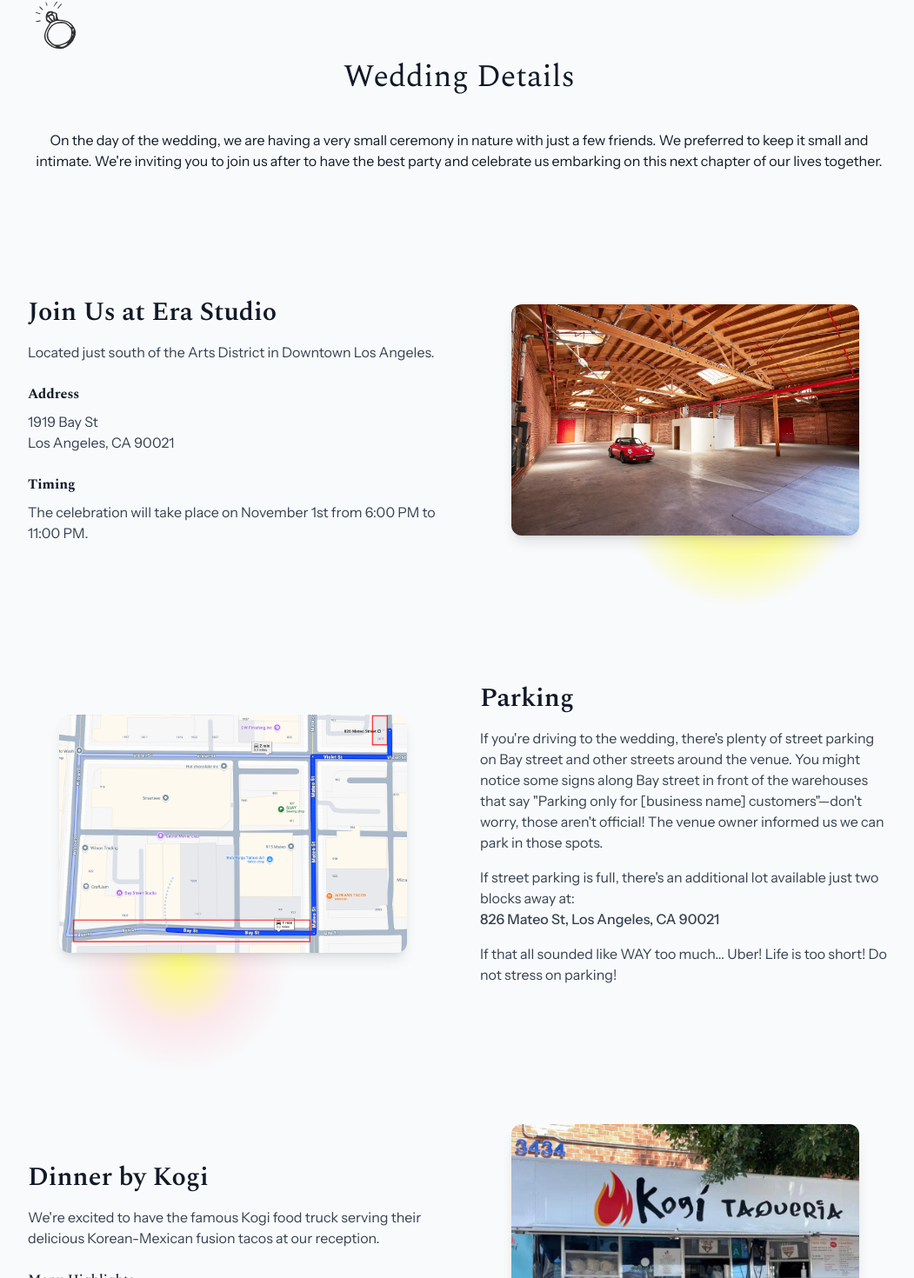
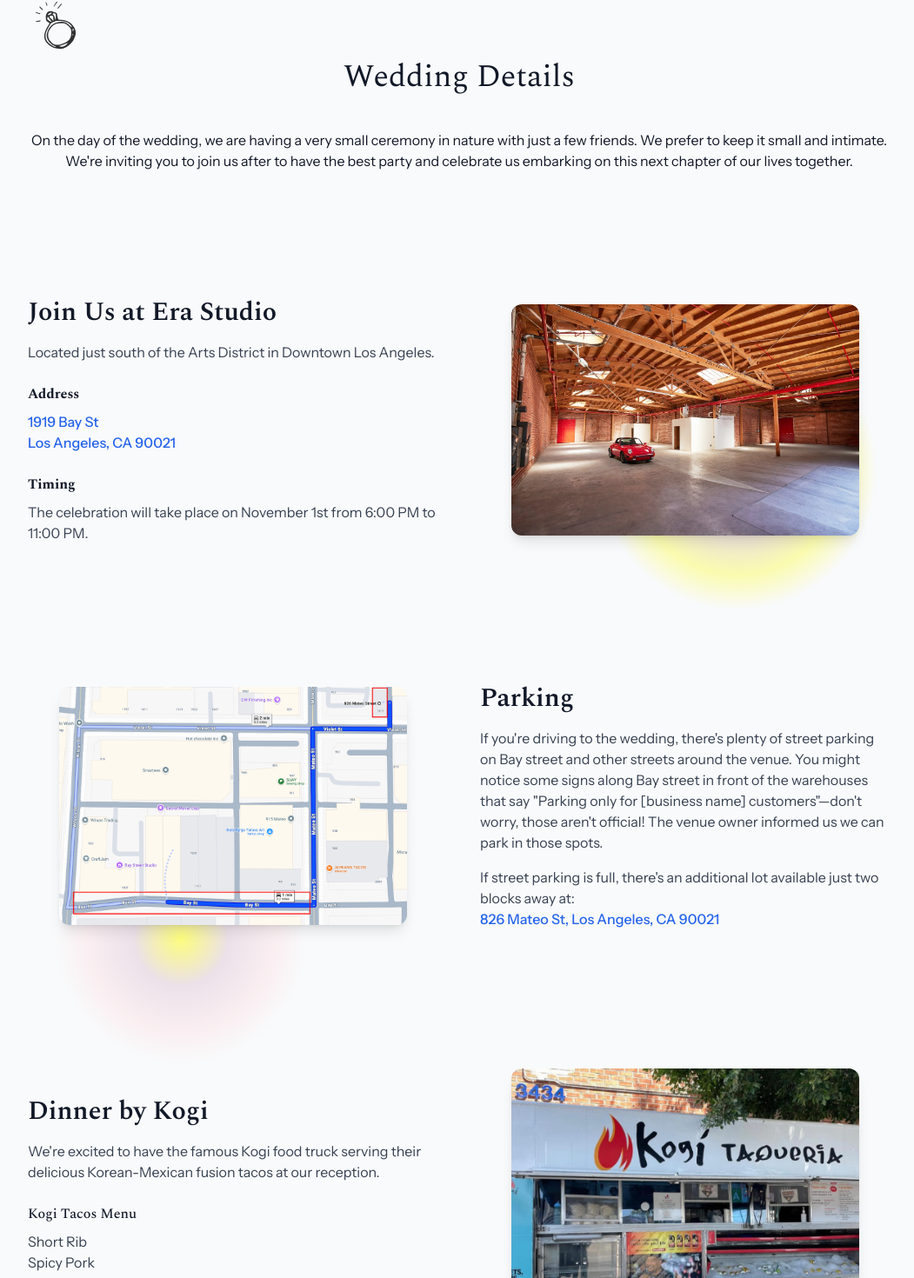
Before and after one commit to CEEJ222/wedding-website, a Next.js app: page /details in a window 1280 px wide. Shown: the part 131-1601 px from the top of the page at 87% size, without its empty margins (112-1163 px from the left). Built offline with nearby package versions, Linux system fonts and the light colour scheme.

Commit message:
address link updates, copy changes

```diff
--- a/src/app/details/page.tsx
+++ b/src/app/details/page.tsx
@@ -7,10 +7,10 @@
       className="min-h-screen pt-16 bg-gray-50 relative"
       style={{
         background: `
-          radial-gradient(circle 200px at 75% 25%, rgba(255, 192, 203, 0.6) 0%, rgba(255, 255, 0, 0.4) 40%, transparent 70%),
-          radial-gradient(circle 180px at 25% 45%, rgba(255, 255, 0, 0.5) 0%, rgba(255, 192, 203, 0.3) 40%, transparent 70%),
-          radial-gradient(circle 220px at 75% 65%, rgba(255, 192, 203, 0.55) 0%, rgba(255, 255, 0, 0.35) 40%, transparent 70%),
-          radial-gradient(circle 190px at 25% 85%, rgba(255, 255, 0, 0.4) 0%, rgba(255, 192, 203, 0.3) 40%, transparent 70%),
+          radial-gradient(circle 200px at 75% 25%, rgba(255, 192, 203, 0.6) 0%, rgba(205, 167, 190, 0.4) 30%, rgba(255, 255, 0, 0.3) 60%, transparent 80%),
+          radial-gradient(circle 180px at 25% 45%, rgba(255, 255, 0, 0.5) 0%, rgba(205, 167, 190, 0.3) 30%, rgba(255, 192, 203, 0.2) 60%, transparent 80%),
+          radial-gradient(circle 220px at 75% 65%, rgba(205, 167, 190, 0.55) 0%, rgba(255, 192, 203, 0.4) 30%, rgba(255, 255, 0, 0.25) 60%, transparent 80%),
+          radial-gradient(circle 190px at 25% 85%, rgba(255, 255, 0, 0.4) 0%, rgba(255, 192, 203, 0.3) 30%, rgba(205, 167, 190, 0.2) 60%, transparent 80%),
           #F9FAFB
         `
       }}
@@ -30,7 +30,7 @@
           <h1 className={`${spectral.className} text-4xl font-light text-center mb-2 pb-8 text-gray-900`}>Wedding Details</h1>
           <div className="text-center mb-4 pb-24">
             <p className={`${instrumentSans.className} text-gray-900`}>
-              On the day of the wedding, we are having a very small ceremony in nature with just a few friends. We preferred to keep it small and intimate. We're inviting you to join us after to have the best party and celebrate us embarking on this next chapter of our lives together.
+              On the day of the wedding, we are having a very small ceremony in nature with just a few friends. We prefer to keep it small and intimate. We're inviting you to join us after to have the best party and celebrate us embarking on this next chapter of our lives together.
             </p>
           </div>
         </div>
@@ -45,10 +45,18 @@
               </p>
               <div>
                 <h3 className={`${spectral.className} font-bold mb-2 text-gray-900`}>Address</h3>
-                <p className={`${instrumentSans.className} text-gray-700`}>
+                <a
+                    href="https://g.co/kgs/dXQ1M8r"
+                    target="_blank"
+                    rel="noopener noreferrer"
+                    className="text-blue-600 font-medium hover:underline"
+                  >
+                <p className={`${instrumentSans.className}`}>
                   1919 Bay St<br />
                   Los Angeles, CA 90021
                 </p>
+                </a>
+
               </div>
               <div className="mt-6">
                 <h3 className={`${spectral.className} font-bold mb-2 text-gray-900`}>Timing</h3>
@@ -78,10 +86,14 @@
               </p>
               <p className="text-gray-700">
                 If street parking is full, there's an additional lot available just two blocks away at:<br />
-                <span className="font-medium">826 Mateo St, Los Angeles, CA 90021</span>
-              </p>
-              <p className="text-gray-700 mt-4">
-                If that all sounded like WAY too much... Uber! Life is too short! Do not stress on parking!
+                <a
+                    href="https://g.co/kgs/waAB17g"
+                    target="_blank"
+                    rel="noopener noreferrer"
+                    className="text-blue-600 hover:underline"
+                  >
+                    <span className="font-medium ">826 Mateo St, Los Angeles, CA 90021</span>
+                    </a>
               </p>
             </div>
             <div className="flex-1 flex justify-center">
@@ -103,11 +115,12 @@
                 delicious Korean-Mexican fusion tacos at our reception.
               </p>
               <div>
-                <h3 className={`${spectral.className} font-medium mb-2 text-gray-900`}>Menu Highlights</h3>
+                <h3 className={`${spectral.className} font-medium mb-2 text-gray-900`}>Kogi Tacos Menu</h3>
                 <ul className="text-gray-700 list-inside">
                   <li>Short Rib</li>
-                  <li>Spicy Pork, Chicken</li>
-                  <li>Tofu Kogi Tacos</li>
+                  <li>Spicy Pork</li>
+                  <li>Chicken</li>
+                  <li>Tofu</li>
                     <p className="text-gray-700 font-style: italic mt-4">All tacos will be served on corn tortillas</p>
                 </ul>
               </div>
--- a/src/app/dress-code/page.tsx
+++ b/src/app/dress-code/page.tsx
@@ -7,10 +7,10 @@
       className="min-h-screen pt-16 bg-gray-50 relative"
       style={{
         background: `
-          radial-gradient(circle 180px at 75% 30%, rgba(255, 192, 203, 0.5) 0%, rgba(255, 255, 0, 0.3) 40%, transparent 70%),
-          radial-gradient(circle 200px at 25% 50%, rgba(255, 255, 0, 0.6) 0%, rgba(255, 192, 203, 0.4) 40%, transparent 70%),
-          radial-gradient(circle 190px at 75% 70%, rgba(255, 192, 203, 0.65) 0%, rgba(255, 255, 0, 0.4) 40%, transparent 70%),
-          radial-gradient(circle 170px at 25% 90%, rgba(255, 255, 0, 0.4) 0%, rgba(255, 192, 203, 0.3) 40%, transparent 70%),
+          radial-gradient(circle 180px at 75% 30%, rgba(255, 192, 203, 0.5) 0%, rgba(205, 167, 190, 0.35) 30%, rgba(255, 255, 0, 0.2) 60%, transparent 80%),
+          radial-gradient(circle 200px at 25% 50%, rgba(255, 255, 0, 0.6) 0%, rgba(205, 167, 190, 0.4) 30%, rgba(255, 192, 203, 0.3) 60%, transparent 80%),
+          radial-gradient(circle 190px at 75% 70%, rgba(205, 167, 190, 0.65) 0%, rgba(255, 192, 203, 0.4) 30%, rgba(255, 255, 0, 0.25) 60%, transparent 80%),
+          radial-gradient(circle 170px at 25% 90%, rgba(255, 255, 0, 0.4) 0%, rgba(255, 192, 203, 0.3) 30%, rgba(205, 167, 190, 0.2) 60%, transparent 80%),
           #F9FAFB
         `
       }}
```
